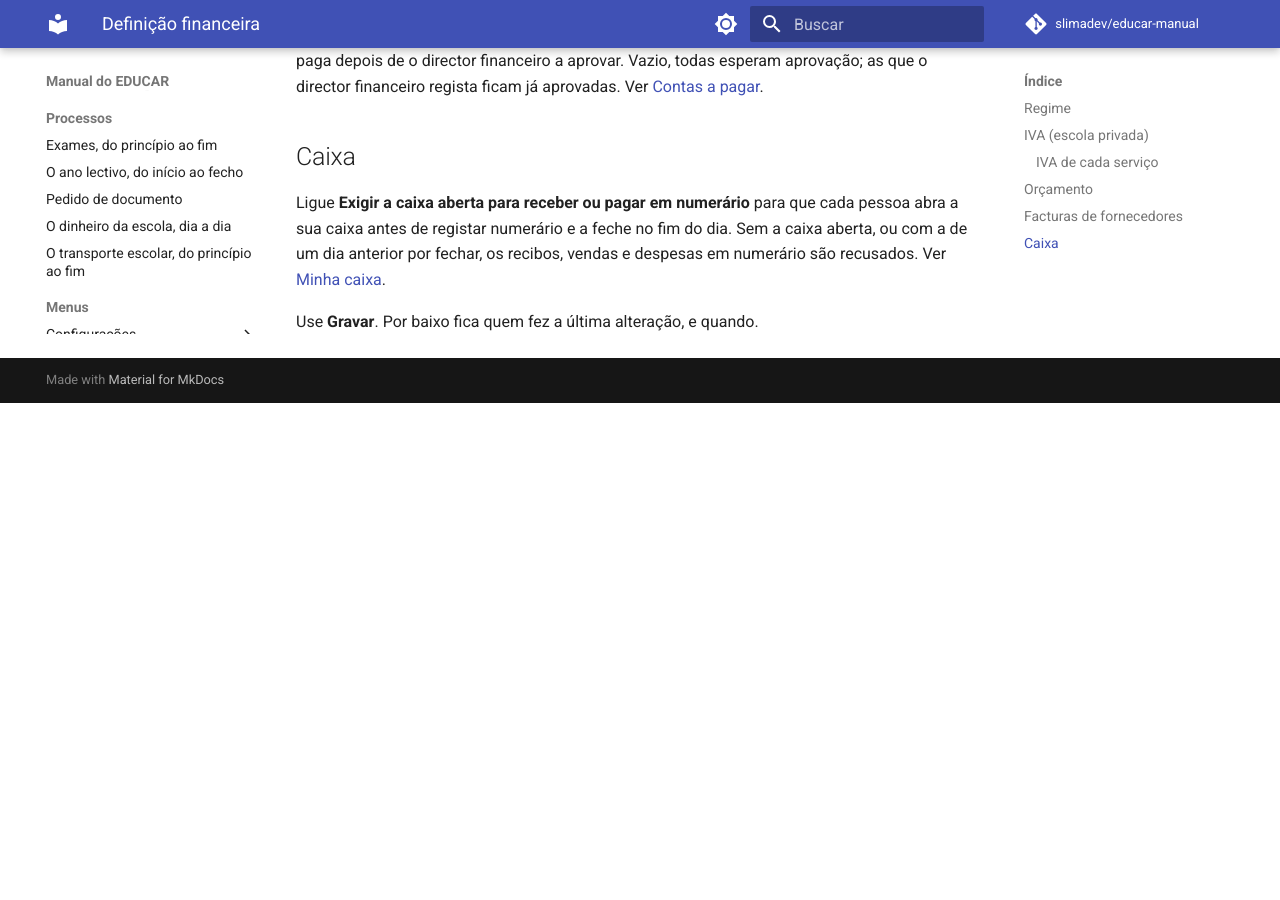
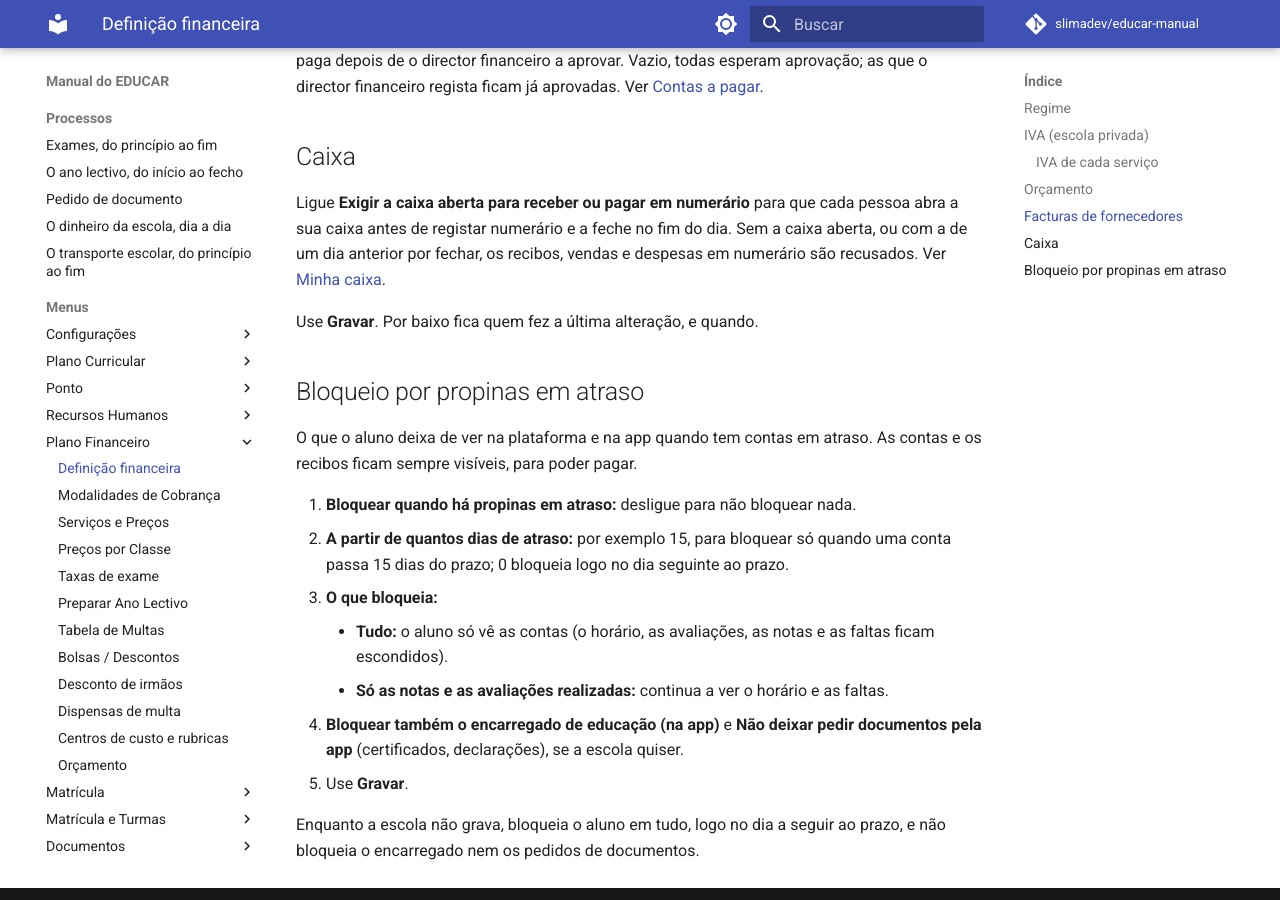
Before and after one commit to slimadev/educar-manual, an MkDocs documentation site: the page built from docs/menus/plano-financeiro/definicao-financeira.md, in a window 1280 px wide and 900 px high, scrolled down 2215 px. Built offline with MkDocs 1.6.1 and Material for MkDocs 9.7.7, drawn with Linux system fonts in a browser that asks for light colours; comment, search, counter and statistics services are not loaded; before the commit the page ends 2618 px from its top, so only the background shows below that.

Commit message:
Finance settings: configurable block for overdue fees
Co-Authored-By: Claude Opus 5.5 <noreply@anthropic.com>

```diff
--- a/docs/menus/plano-financeiro/definicao-financeira.md
+++ b/docs/menus/plano-financeiro/definicao-financeira.md
@@ -46,3 +46,17 @@ Em **Aprovação acima de (MT)**, escreva a partir de que valor uma factura de f
 Ligue **Exigir a caixa aberta para receber ou pagar em numerário** para que cada pessoa abra a sua caixa antes de registar numerário e a feche no fim do dia. Sem a caixa aberta, ou com a de um dia anterior por fechar, os recibos, vendas e despesas em numerário são recusados. Ver [Minha caixa](../caixa/minha-caixa.md).
 
 Use **Gravar**. Por baixo fica quem fez a última alteração, e quando.
+
+## Bloqueio por propinas em atraso
+
+O que o aluno deixa de ver na plataforma e na app quando tem contas em atraso. As contas e os recibos ficam sempre visíveis, para poder pagar.
+
+1. **Bloquear quando há propinas em atraso:** desligue para não bloquear nada.
+2. **A partir de quantos dias de atraso:** por exemplo 15, para bloquear só quando uma conta passa 15 dias do prazo; 0 bloqueia logo no dia seguinte ao prazo.
+3. **O que bloqueia:**
+    - **Tudo:** o aluno só vê as contas (o horário, as avaliações, as notas e as faltas ficam escondidos).
+    - **Só as notas e as avaliações realizadas:** continua a ver o horário e as faltas.
+4. **Bloquear também o encarregado de educação (na app)** e **Não deixar pedir documentos pela app** (certificados, declarações), se a escola quiser.
+5. Use **Gravar**.
+
+Enquanto a escola não grava, bloqueia o aluno em tudo, logo no dia a seguir ao prazo, e não bloqueia o encarregado nem os pedidos de documentos.
--- a/docs/primeiros-passos/app.md
+++ b/docs/primeiros-passos/app.md
@@ -31,7 +31,7 @@ O que se pode fazer na app:
 
 O aluno entra com o código de aluno. O encarregado entra com o telemóvel, depois de a secretaria [ligar a conta ao aluno](../menus/matricula-e-turmas/pesquisar-turma.md#ligar-um-encarregado). A conta de encarregado é opcional: a escola cria-a para as famílias que quiserem acompanhar na app.
 
-Com contas em atraso, o horário, as notas, as avaliações e as faltas ficam fechados até se pagar. As contas, os documentos, os exames e o transporte continuam abertos.
+Com contas em atraso, o que fica fechado até se pagar depende da escola (veja [Definição financeira](../menus/plano-financeiro/definicao-financeira.md#bloqueio-por-propinas-em-atraso)): por omissão, o horário, as notas, as avaliações e as faltas do aluno. As contas e os recibos continuam sempre abertos.
 
 As contas, incluindo as das inscrições em exame e as dos documentos, pagam-se na escola. A mensalidade do transporte paga-se na escola ou ao proprietário da carrinha, conforme o acordo entre os dois.
 
```
